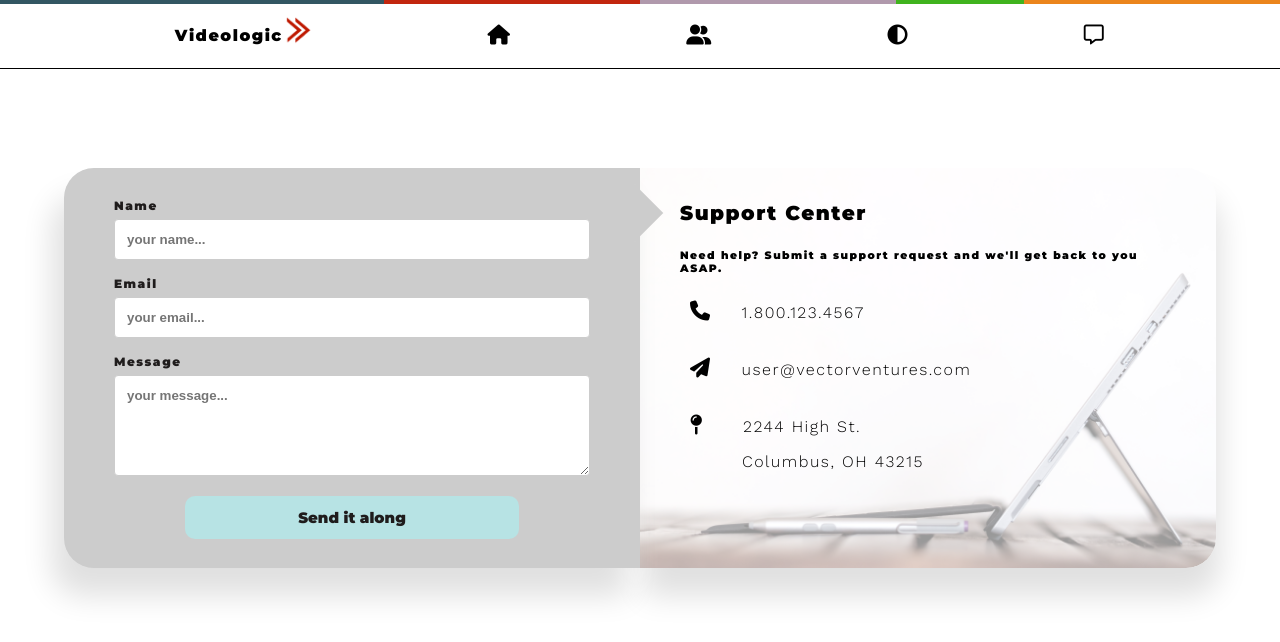
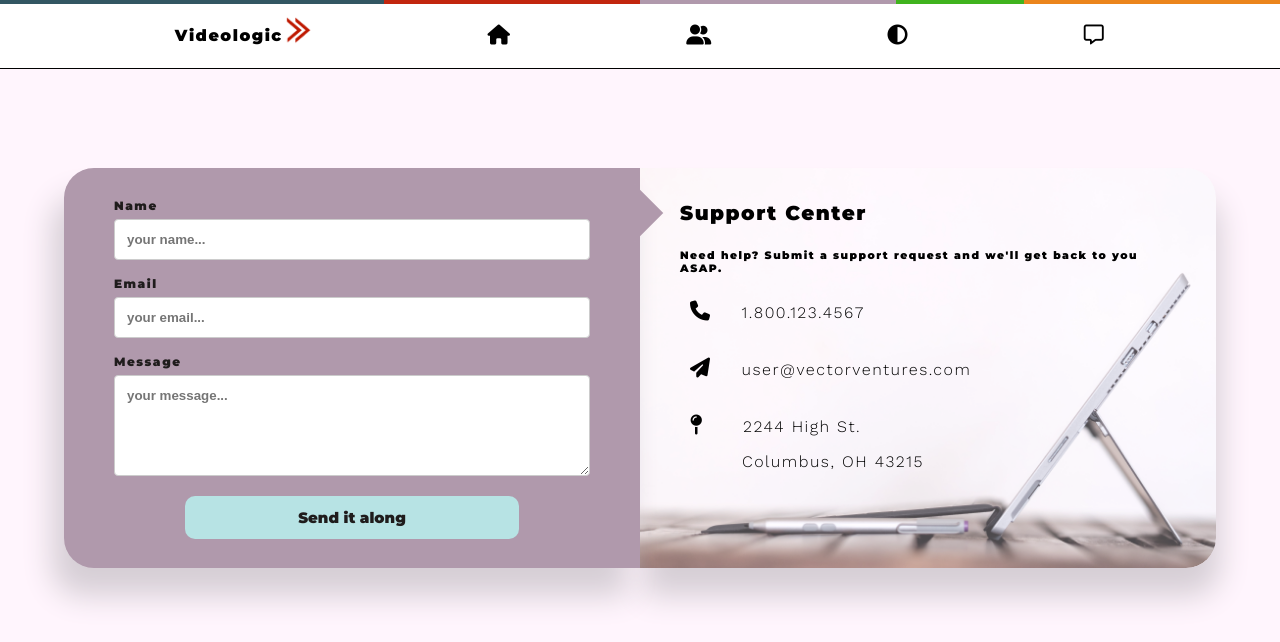
Before and after one commit to puleri/Videologic-Miniapp, a React (Create React App) app in the folder client/: page /#/ in a window 1280 px wide. Shown: the top 642 px of the page. Built offline with nearby package versions, Linux system fonts and the light colour scheme.

Commit message:
Added purple background color to support page

```diff
--- a/client/src/App.css
+++ b/client/src/App.css
@@ -25,7 +25,7 @@ body, html {
   min-height: 100%;
 }
 .contain {
-  background: white;
+  background: #fff5fd;
   z-index: -20;
   position: absolute;
   top: 68px;
@@ -39,7 +39,7 @@ body, html {
   height: 400px;
   width: 45%;
   border-radius: 0 30px 30px 0;
-  box-shadow: 4px 28px 30px 0px #E0E0E0;
+  box-shadow: 4px 28px 30px 0px #d6ced5;
   /* background: linear-gradient(180deg, white, white); */
 }
 .background:after{
@@ -53,7 +53,7 @@ body, html {
     border-radius: 0 30px 30px 0;
     top:0;
     left:0;
-    opacity:0.4;
+    opacity:0.7;
 }
 
 .header {
@@ -83,17 +83,17 @@ body, html {
 .support-float {
   z-index: 2;
   border-radius: 30px 0 0 30px;
-  background: #ccc;
+  background: #B099AC;
   position: absolute;
   left: 5%;
   top: 100px;
   height: 400px;
   width: 45%;
-  box-shadow: -12px 28px 30px 0px #E0E0E0;
+  box-shadow: -12px 28px 30px 0px #d6ced5;
 }
 .support-float::after {
   content: '';
-  background: #ccc;
+  background: #B099AC;
   position: absolute;
   right: -15px;
   top: 25px;
```
